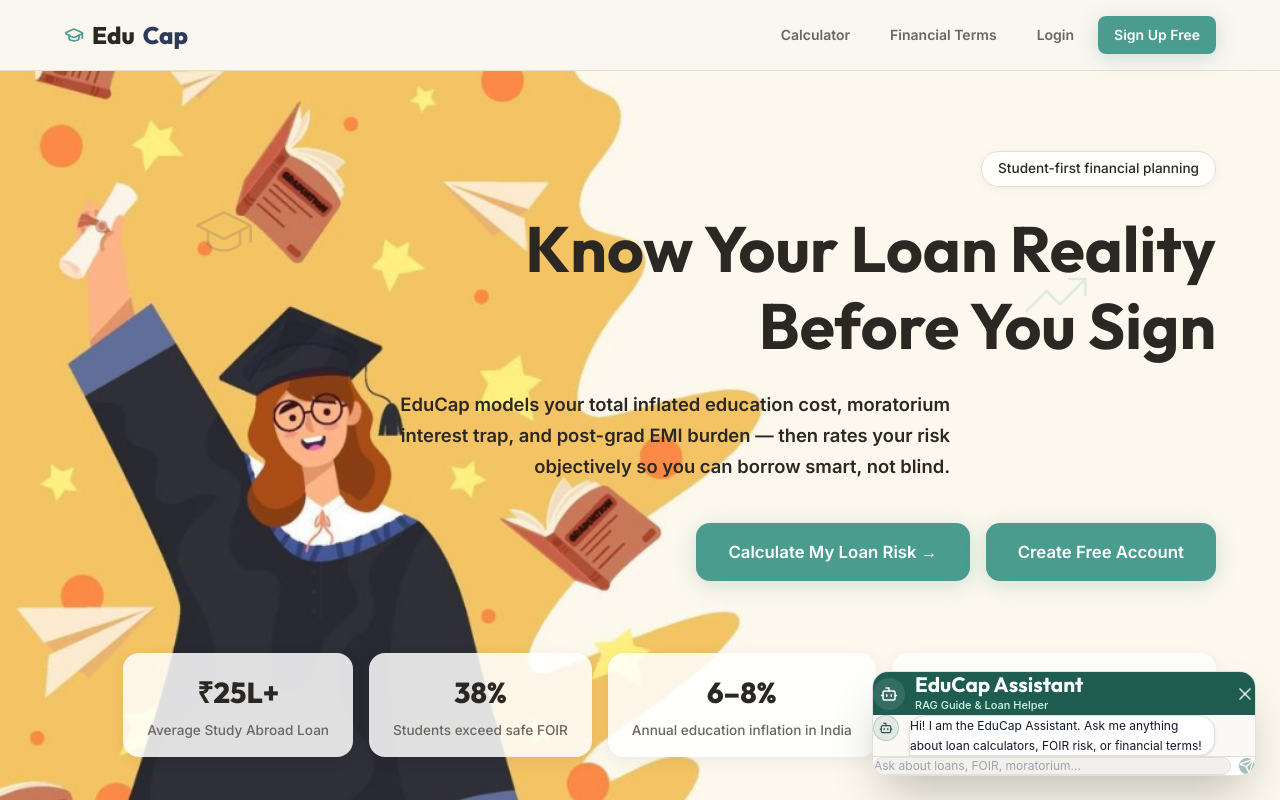
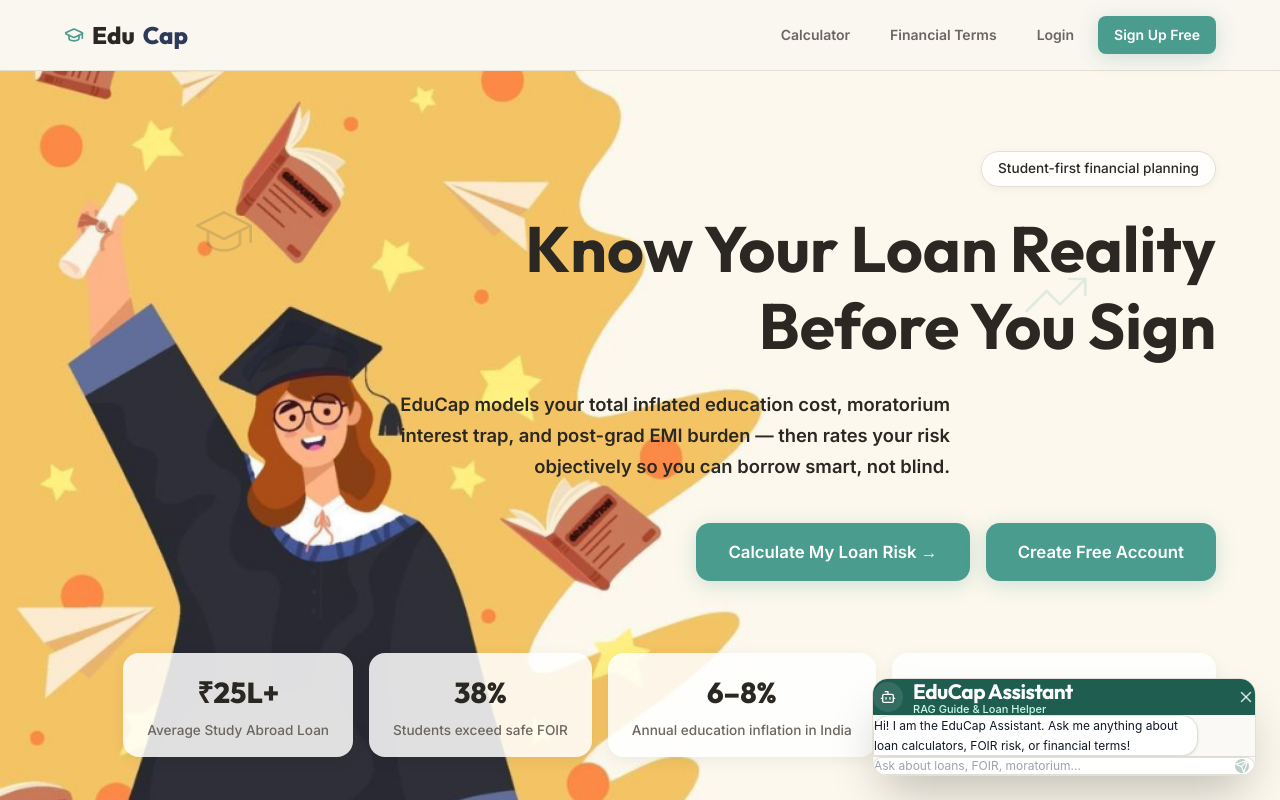
Before and after one commit to Asmita-10/EduCap, a React (Vite) app in the folder client/: page / in a window 1280 px wide. Both pictures are taken after a click on the button "Open Chatbot". Shown: the top 800 px of the page. Built offline with nearby package versions, Linux system fonts and the light colour scheme.

Commit message:
style: refactor chatbot UI - custom corners, embedded send button, clean layout

```diff
--- a/client/src/components/EduCapChatbot.tsx
+++ b/client/src/components/EduCapChatbot.tsx
@@ -1,5 +1,5 @@
 import { useState, useRef, useEffect } from "react";
-import { MessageSquare, X, Send, Loader2, Bot, User } from "lucide-react";
+import { MessageSquare, X, Send, Loader2, Bot } from "lucide-react";
 import api from "../services/api";
 
 interface Message {
@@ -27,7 +27,7 @@
     if (isOpen) {
       scrollToBottom();
     }
-  }, [messages, isOpen]);
+  }, [messages, isOpen, loading]);
 
   const handleSend = async (e?: React.FormEvent) => {
     if (e) e.preventDefault();
@@ -56,73 +56,59 @@
   };
 
   return (
-    <div className="fixed bottom-6 right-6 z-50 font-sans">
+    <div className="fixed bottom-6 right-6 z-50 font-sans select-none">
       {/* Expanded Chat Window */}
       {isOpen && (
         <div className="mb-3 w-80 sm:w-96 bg-[#FAF9F6] border border-[#E2DFD8] rounded-2xl shadow-2xl flex flex-col overflow-hidden animate-fadeInUp">
-          {/* Header */}
-          <div className="bg-[#1E5D50] text-white px-4 py-3.5 flex items-center justify-between">
+
+          {/* ── Modernized Compact Header ────────────────────────────── */}
+          <div className="bg-[#1E5D50] text-white px-4 py-2.5 flex items-center justify-between shrink-0">
             <div className="flex items-center gap-2.5">
-              <div className="w-8 h-8 rounded-full bg-white/10 flex items-center justify-center">
-                <Bot className="w-4.5 h-4.5 text-white" />
+              <div className="w-7.5 h-7.5 rounded-full bg-white/10 flex items-center justify-center shrink-0">
+                <Bot className="w-4 h-4 text-white" />
               </div>
               <div>
-                <h3 className="font-bold text-sm leading-tight text-white">
+                <h3 className="font-bold text-xs sm:text-sm leading-tight text-white tracking-tight">
                   EduCap Assistant
                 </h3>
-                <p className="text-[11px] text-emerald-100 font-medium">
+                <p className="text-[10px] sm:text-[11px] text-emerald-100 font-medium leading-none mt-0.5">
                   RAG Guide & Loan Helper
                 </p>
               </div>
             </div>
             <button
               onClick={() => setIsOpen(false)}
-              className="p-1 rounded-lg text-white/80 hover:text-white hover:bg-white/10 transition-colors"
+              className="p-1.5 rounded-lg text-white/80 hover:text-white hover:bg-white/10 transition-colors cursor-pointer"
               aria-label="Close Chat"
             >
-              <X className="w-5 h-5" />
+              <X className="w-4.5 h-4.5" />
             </button>
           </div>
 
-          {/* Messages Container */}
-          <div className="p-4 flex-1 max-h-80 overflow-y-auto space-y-3 bg-[#FAF9F6]">
+          {/* ── Chat Messages Body ──────────────────────────────────── */}
+          <div className="p-4 flex-1 h-80 overflow-y-auto space-y-3 bg-[#FAF9F6] select-text">
             {messages.map((msg, index) => (
               <div
                 key={index}
-                className={`flex gap-2.5 ${
+                className={`flex ${
                   msg.sender === "user" ? "justify-end" : "justify-start"
                 }`}
               >
-                {msg.sender === "bot" && (
-                  <div className="w-6.5 h-6.5 rounded-full bg-[#1E5D50]/10 border border-[#1E5D50]/20 flex items-center justify-center shrink-0 mt-0.5">
-                    <Bot className="w-3.5 h-3.5 text-[#1E5D50]" />
-                  </div>
-                )}
-
                 <div
-                  className={`max-w-[80%] rounded-2xl px-3.5 py-2.5 text-xs leading-relaxed ${
+                  className={`max-w-[85%] px-3.5 py-2.5 text-xs leading-relaxed break-words shadow-sm ${
                     msg.sender === "user"
-                      ? "bg-[#1E5D50] text-white rounded-br-none shadow-sm"
-                      : "bg-white text-[#111827] border border-[#E2DFD8] rounded-bl-none shadow-sm"
+                      ? "bg-[#1E5D50] text-white rounded-t-2xl rounded-bl-2xl rounded-br-none"
+                      : "bg-white text-[#111827] border border-[#E2DFD8] rounded-t-2xl rounded-br-2xl rounded-bl-none"
                   }`}
                 >
                   {msg.text}
                 </div>
-
-                {msg.sender === "user" && (
-                  <div className="w-6.5 h-6.5 rounded-full bg-[#1E5D50] flex items-center justify-center shrink-0 mt-0.5 text-white">
-                    <User className="w-3.5 h-3.5 text-white" />
-                  </div>
-                )}
               </div>
             ))}
 
             {loading && (
-              <div className="flex gap-2.5 justify-start items-center">
-                <div className="w-6.5 h-6.5 rounded-full bg-[#1E5D50]/10 border border-[#1E5D50]/20 flex items-center justify-center shrink-0">
-                  <Bot className="w-3.5 h-3.5 text-[#1E5D50]" />
-                </div>
-                <div className="bg-white border border-[#E2DFD8] rounded-2xl rounded-bl-none px-3.5 py-2.5 text-xs text-[#6B7280] flex items-center gap-2">
+              <div className="flex justify-start">
+                <div className="bg-white border border-[#E2DFD8] text-[#6B7280] rounded-t-2xl rounded-br-2xl rounded-bl-none px-3.5 py-2.5 text-xs flex items-center gap-2 shadow-sm">
                   <Loader2 className="w-3.5 h-3.5 animate-spin text-[#1E5D50]" />
                   <span>Searching guide...</span>
                 </div>
@@ -131,27 +117,27 @@
             <div ref={messagesEndRef} />
           </div>
 
-          {/* Input Form */}
-          <form
-            onSubmit={handleSend}
-            className="p-3 bg-white border-t border-[#E2DFD8] flex items-center gap-2"
-          >
+          {/* ── Detached Input Pill Footer Wrapper ───────────────────── */}
+          <div className="p-3 bg-[#FAF9F6] border-t border-[#E2DFD8] shrink-0">
+            <form onSubmit={handleSend} className="relative flex items-center">
               <input
                 type="text"
                 value={input}
                 onChange={(e) => setInput(e.target.value)}
                 placeholder="Ask about loans, FOIR, moratorium..."
-              className="flex-1 px-3.5 py-2 bg-[#F2F0ED] border border-[#E2DFD8] rounded-xl text-xs text-[#111827] placeholder:text-[#9CA3AF] focus:outline-none focus:border-[#1E5D50] focus:bg-white transition-all"
+                className="w-full pl-3.5 pr-10 py-2.5 bg-white border border-[#E2DFD8] rounded-xl text-xs text-[#111827] placeholder:text-[#9CA3AF] focus:outline-none focus:border-[#1E5D50] focus:ring-2 focus:ring-[#1E5D50]/15 transition-all shadow-sm"
               />
               <button
                 type="submit"
                 disabled={!input.trim() || loading}
-              className="p-2 bg-[#1E5D50] text-white rounded-xl hover:bg-[#184b41] disabled:opacity-40 disabled:cursor-not-allowed transition-all"
+                className="absolute right-1.5 top-1/2 -translate-y-1/2 p-1.5 bg-[#1E5D50] text-white rounded-lg hover:bg-[#184b41] disabled:opacity-30 disabled:cursor-not-allowed transition-all cursor-pointer"
                 aria-label="Send Message"
               >
-              <Send className="w-4 h-4" />
+                <Send className="w-3.5 h-3.5 text-white" />
               </button>
             </form>
+          </div>
+
         </div>
       )}
 
@@ -159,7 +145,7 @@
       {!isOpen && (
         <button
           onClick={() => setIsOpen(true)}
-          className="w-13 h-13 rounded-full bg-[#1E5D50] text-white shadow-xl hover:shadow-2xl hover:scale-105 active:scale-95 transition-all duration-200 flex items-center justify-center border-2 border-white/20"
+          className="w-13 h-13 rounded-full bg-[#1E5D50] text-white shadow-xl hover:shadow-2xl hover:scale-105 active:scale-95 transition-all duration-200 flex items-center justify-center border-2 border-white/20 cursor-pointer"
           aria-label="Open Chatbot"
         >
           <MessageSquare className="w-6 h-6 text-white" />
```
Lines whose indentation alone changed are shown as unchanged.
